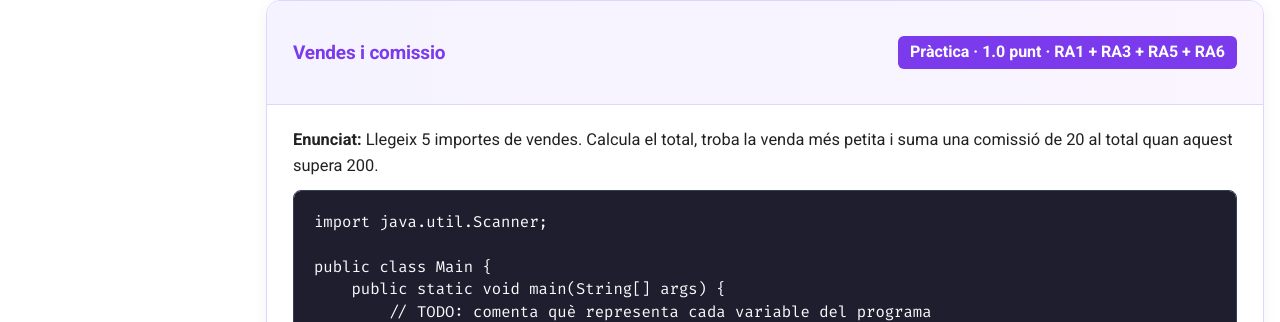
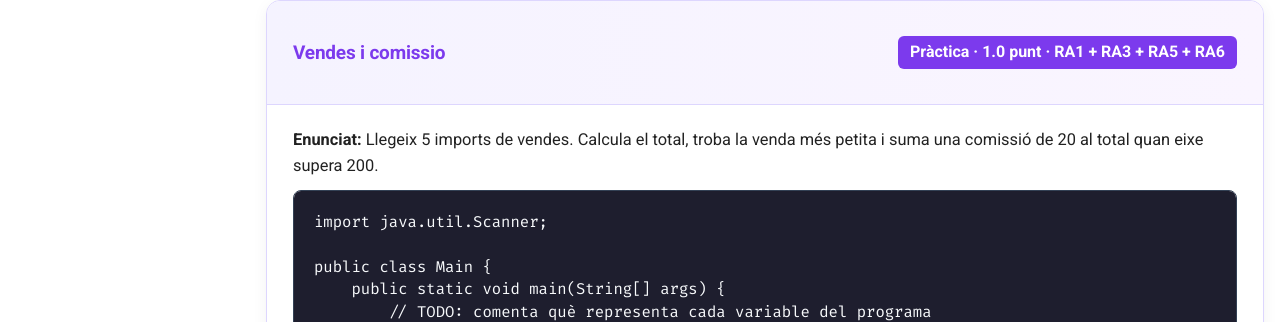
Before and after one commit to Mara1978-val/PracticarConceptesJAVA, an MkDocs documentation site: the page built from docs/1eval/integrats.md, in a window 1280 px wide and 900 px high, scrolled down 10314 px. Shown: the part 130-452 px from the top of the window. Built offline with MkDocs 1.6.1 and Material for MkDocs 9.7.7, drawn with Linux system fonts in a browser that asks for light colours.

Commit message:
Adaptar todos los textos al valenciano

```diff
--- a/docs/1eval/integrats.md
+++ b/docs/1eval/integrats.md
@@ -1105,7 +1105,7 @@ import java.util.Scanner;
 
 public class Main {
     public static void main(String[] args) {
-        // TODO: escriu un comentari que expliqui què fa aquest tiquet
+        // TODO: escriu un comentari que expliqui què fa eixe tiquet
         Scanner sc = new Scanner(System.in);
 
         int n = sc.nextInt();
@@ -1417,7 +1417,7 @@ public class Main {
     <h4 class="java-ex-title">Vendes i comissio</h4>
     <span class="java-ex-score-tag">Pràctica · 1.0 punt · RA1 + RA3 + RA5 + RA6</span>
   </div>
-  <div class="java-ex-desc"><strong>Enunciat:</strong> Llegeix 5 importes de vendes. Calcula el total, troba la venda més petita i suma una comissió de 20 al total quan aquest supera 200.</div>
+  <div class="java-ex-desc"><strong>Enunciat:</strong> Llegeix 5 imports de vendes. Calcula el total, troba la venda més petita i suma una comissió de 20 al total quan eixe supera 200.</div>
   <div class="java-editor-wrapper">
     <textarea class="java-code-area" spellcheck="false">
 import java.util.Scanner;
@@ -1845,7 +1845,7 @@ import java.util.Scanner;
 
 public class Main {
     public static void main(String[] args) {
-        // TODO: comenta què fa aquest programa de ruta
+        // TODO: comenta què fa eixe programa de ruta
         Scanner sc = new Scanner(System.in);
 
         int n = sc.nextInt();
@@ -2159,7 +2159,7 @@ public class Main {
 import java.util.Scanner;
 
 public class InformeSensors {
-    // TODO (RA1): escriu un comentari que expliqui què calcula aquest informe
+    // TODO (RA1): escriu un comentari que expliqui què calcula eixe informe
     static boolean esValida(int valor) {
         // TODO (RA3): substitueix false per la condicio valor >= 0 && valor <= 40
         return false;
@@ -2303,7 +2303,7 @@ public class InformeSensors {
 import java.util.Scanner;
 
 public class InformeNotes {
-    // TODO (RA1): escriu un comentari que expliqui què calcula aquest informe
+    // TODO (RA1): escriu un comentari que expliqui què calcula eixe informe
     static boolean notaValida(int nota) {
         // TODO (RA3): substitueix false per la condicio nota >= 0 && nota <= 10
         return false;
@@ -2447,7 +2447,7 @@ public class InformeNotes {
 import java.util.Scanner;
 
 public class InformeTemperatures {
-    // TODO (RA1): escriu un comentari que expliqui què calcula aquest informe
+    // TODO (RA1): escriu un comentari que expliqui què calcula eixe informe
     static boolean tempValida(int temp) {
         // TODO (RA3): substitueix false per la condicio temp >= -20 && temp <= 45
         return false;
@@ -2599,7 +2599,7 @@ public class InformeTemperatures {
 import java.util.Scanner;
 
 public class InformeVendes {
-    // TODO (RA1): escriu un comentari que expliqui què calcula aquest informe
+    // TODO (RA1): escriu un comentari que expliqui què calcula eixe informe
     static boolean vendaValida(int venda) {
         // TODO (RA3): substitueix false per la condicio venda > 0 && venda <= 1000
         return false;
@@ -2743,7 +2743,7 @@ public class InformeVendes {
 import java.util.Scanner;
 
 public class InformeEdats {
-    // TODO (RA1): escriu un comentari que expliqui què calcula aquest informe
+    // TODO (RA1): escriu un comentari que expliqui què calcula eixe informe
     static boolean edatValida(int edat) {
         // TODO (RA3): substitueix false per la condicio edat >= 0 && edat <= 110
         return false;
@@ -2887,7 +2887,7 @@ public class InformeEdats {
 import java.util.Scanner;
 
 public class InformePuntuacions {
-    // TODO (RA1): escriu un comentari que expliqui què calcula aquest informe
+    // TODO (RA1): escriu un comentari que expliqui què calcula eixe informe
     static boolean puntsValids(int punts) {
         // TODO (RA3): substitueix false per la condicio punts >= 0 && punts <= 100
         return false;
@@ -3033,7 +3033,7 @@ public class InformePuntuacions {
 import java.util.Scanner;
 
 public class InformeCurses {
-    // TODO (RA1): escriu un comentari que expliqui què calcula aquest informe
+    // TODO (RA1): escriu un comentari que expliqui què calcula eixe informe
     static boolean tempsValid(int temps) {
         // TODO (RA3): substitueix false per la condicio temps >= 0 && temps <= 300
         return false;
@@ -3185,7 +3185,7 @@ public class InformeCurses {
 import java.util.Scanner;
 
 public class InformeEstoc {
-    // TODO (RA1): escriu un comentari que expliqui què calcula aquest informe
+    // TODO (RA1): escriu un comentari que expliqui què calcula eixe informe
     static boolean unitatValida(int unitats) {
         // TODO (RA3): substitueix false per la condicio unitats >= 0 && unitats <= 500
         return false;
@@ -3330,7 +3330,7 @@ public class InformeEstoc {
 import java.util.Scanner;
 
 public class InformePressupost {
-    // TODO (RA1): escriu un comentari que expliqui què calcula aquest informe
+    // TODO (RA1): escriu un comentari que expliqui què calcula eixe informe
     static boolean quantiaValida(int quantia) {
         // TODO (RA3): substitueix false per la condicio quantia > 0 && quantia <= 10000
         return false;
@@ -3474,7 +3474,7 @@ public class InformePressupost {
 import java.util.Scanner;
 
 public class InformeQualitat {
-    // TODO (RA1): escriu un comentari que expliqui què calcula aquest informe
+    // TODO (RA1): escriu un comentari que expliqui què calcula eixe informe
     static boolean mostraValida(int defectes) {
         // TODO (RA3): substitueix false per la condicio defectes >= 0 && defectes <= 20
         return false;
--- a/docs/javascripts/dades/int-mitja.js
+++ b/docs/javascripts/dades/int-mitja.js
@@ -17,7 +17,7 @@ window.INTEGRATS.mitja = [
 
 public class Main {
     public static void main(String[] args) {
-        // TODO: escriu un comentari que expliqui què fa aquest tiquet
+        // TODO: escriu un comentari que expliqui què fa eixe tiquet
         Scanner sc = new Scanner(System.in);
 
         int n = sc.nextInt();
@@ -243,7 +243,7 @@ public class Main {
   {
     id: "int-mitja-4",
     titol: "Vendes i comissio",
-    enunciat: "Llegeix 5 importes de vendes. Calcula el total, troba la venda més petita i suma una comissió de 20 al total quan aquest supera 200.",
+    enunciat: "Llegeix 5 imports de vendes. Calcula el total, troba la venda més petita i suma una comissió de 20 al total quan eixe supera 200.",
     codi: `import java.util.Scanner;
 
 public class Main {
@@ -548,7 +548,7 @@ public class Main {
 
 public class Main {
     public static void main(String[] args) {
-        // TODO: comenta què fa aquest programa de ruta
+        // TODO: comenta què fa eixe programa de ruta
         Scanner sc = new Scanner(System.in);
 
         int n = sc.nextInt();
--- a/docs/javascripts/dades/ra5.js
+++ b/docs/javascripts/dades/ra5.js
@@ -9,7 +9,7 @@ window.RA_DATA.ra5 = {
           A: "Correcte! Scanner està al paquet java.util: import java.util.Scanner;",
           B: "Incorrecte: java.io.Print no és una classe estàndard per a entrada.",
           C: "Incorrecte: java.lang no conté la classe Scanner.",
-          D: "Incorrecte: java.text.Reader no existeix per a aquest ús."
+          D: "Incorrecte: java.text.Reader no existeix per a eixe ús."
         }
       },
       "ra5-q2": {
--- a/docs/javascripts/java-interpreter.js
+++ b/docs/javascripts/java-interpreter.js
@@ -425,7 +425,7 @@
       if (obj && obj.__scanner && node.nom === "in") return obj;
       return undefined;
     }
-    throw error(env.linia, "No es pot llegir aquest valor");
+    throw error(env.linia, "No es pot llegir eixe valor");
   }
 
   function escriureVar(objectiu, valor, scope, env) {
@@ -441,7 +441,7 @@
       arr[idx] = valor;
     } else if (objectiu.k === "membre") {
       const obj = avaluar(objectiu.obj, scope, env);
-      if (!obj || !obj.__obj) throw error(env.linia, "No es pot assignar a aquest membre");
+      if (!obj || !obj.__obj) throw error(env.linia, "No es pot assignar a eixe membre");
       obj.camps[objectiu.nom] = valor;
     } else throw error(env.linia, "Assignació no vàlida");
   }
--- a/docs/javascripts/simulator.js
+++ b/docs/javascripts/simulator.js
@@ -272,7 +272,7 @@ function avaluarExerciciJava(exId, code, termBody, feedBox, card) {
     feedBox.innerHTML = "<strong>🎉 Molt bé!</strong> El codi s'ha executat correctament i compleix tots els criteris (" + score.toFixed(2) + " / " + cfg.max.toFixed(2) + ").";
   } else {
     feedBox.className = "pedagogical-feedback feedback-incorrect";
-    feedBox.innerHTML = "<strong>🔍 Revisa aquests punts (" + score.toFixed(2) + " / " + cfg.max.toFixed(2) + "):</strong><br><ul>" +
+    feedBox.innerHTML = "<strong>🔍 Revisa eixos punts (" + score.toFixed(2) + " / " + cfg.max.toFixed(2) + "):</strong><br><ul>" +
       feedback.map(function (f) { return "<li>" + f + "</li>"; }).join("") + "</ul>";
   }
 
```
Also changed, not shown: docs/1eval/examen1e.md (+1 -1 lines), docs/1eval/ra1.md (+3 -3 lines), docs/1eval/ra3.md (+2 -2 lines), docs/1eval/ra6.md (+1 -1 lines), docs/index.md (+2 -2 lines), docs/javascripts/dades/int-avancada.js (+10 -10 lines).
